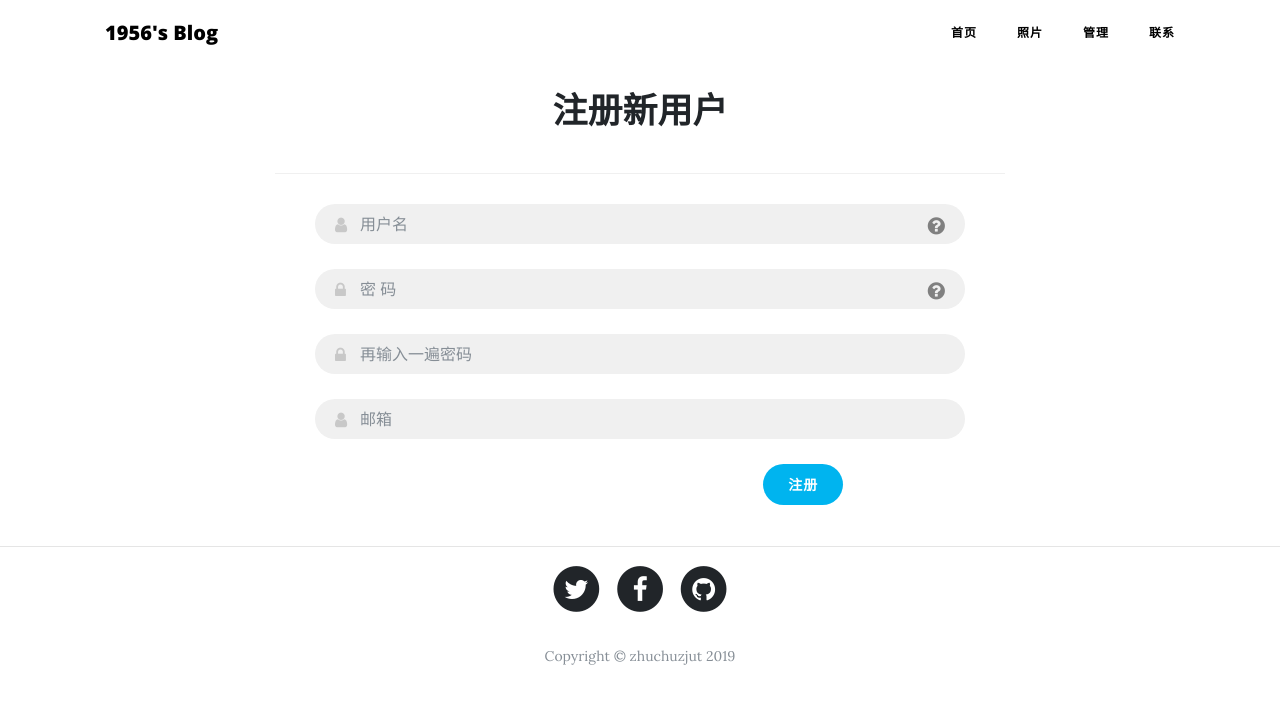
After one commit to zhuxiaochu/microblog, a Flask app: page /signup in a window 1280 px wide. The commit adds this page. Shown: the top 704 px of the page. Run offline with Flask 2, Linux system fonts and the light colour scheme; some libraries are stand-ins or nearby versions.

Commit message:
improve signup module

```diff
--- a/app/forms.py
+++ b/app/forms.py
@@ -5,48 +5,50 @@ from wtforms.fields import (StringField,TextField,TextAreaField,SubmitField,Bool
 from wtforms.validators import DataRequired, Length, ValidationError, Email, EqualTo
 
 class LoginForm(Form):
-	username = StringField(validators=[DataRequired(), Length(max=25)],label='Username')
-	password = StringField(validators=[DataRequired(), Length(max=15)])
-	remember_me = BooleanField('check', default=False)
-	submit = SubmitField('登录')
+    username = StringField(validators=[DataRequired(), Length(max=25)],label='Username')
+    password = StringField(validators=[DataRequired(), Length(max=15)])
+    remember_me = BooleanField('check', default=False)
+    submit = SubmitField('登录')
 
 class SignUpForm(Form):
-	username = StringField('username',validators=[DataRequired(message='请输入用户名'), Length(max=25)])
-	email = StringField('Email', validators=[DataRequired(), Email()])
-	password = PasswordField('password', validators=[DataRequired(), Length(min=6,max=15)])
-	password2 = PasswordField(validators=[DataRequired(), EqualTo('password')])
-	submit = SubmitField('注册')
+    username = StringField('username',validators=[DataRequired(message='请输入用户名'), Length(max=25)])
+    email = StringField('Email', validators=[DataRequired(), Email(message='不合理的邮箱格式')])
+    password = PasswordField('password', validators=[DataRequired(), Length(min=6,max=15)])
+    password2 = PasswordField('password2', validators=[DataRequired(), EqualTo('password',
+                             message='前后输入的密码不一样')])
+    submit = SubmitField('注册')
 
-	def validate_username(self,username):
-		user = User.query.filter_by(username=username.data).first()
-		if user is not None:
-			raise ValidationError('用户名已存在')
-	def validate_username(self,email):
-		user = User.query.filter_by(email=email.data).first()
-		if user is not None:
-			raise ValidationError('此邮箱已注册')
+    def validate_username(self,username):
+        user = User.query.filter_by(username=username.data).first()
+        print(user)
+        if user is not None:
+            raise ValidationError('用户名已存在')
+    def validate_email(self,email):
+        user = User.query.filter_by(email=email.data).first()
+        if user is not None:
+            raise ValidationError('此邮箱已注册')
 
 
 class EditForm(Form):
-	username = TextField('username', validators = [DataRequired()])
-	about_me = TextAreaField('about_me', validators = [Length(min = 0, max =140)])
-	def __init__(self, original_username, *args, **kwargs):
-		Form.__init__(self, *args, **kwargs)
-		self.original_username = original_username
-	def validate(self):
-		if not Form.validate(self):
-			return False
-		if self.username.data == self.original_username:
-			return True
-		user = User.query.filter_by(username = self.username.data).first()
-		if user != None:
-			return False
-		return True
+    username = TextField('username', validators = [DataRequired()])
+    about_me = TextAreaField('about_me', validators = [Length(min = 0, max =140)])
+    def __init__(self, original_username, *args, **kwargs):
+        Form.__init__(self, *args, **kwargs)
+        self.original_username = original_username
+    def validate(self):
+        if not Form.validate(self):
+            return False
+        if self.username.data == self.original_username:
+            return True
+        user = User.query.filter_by(username = self.username.data).first()
+        if user != None:
+            return False
+        return True
 
 class ChangeForm(Form):
-	title = TextField('title', validators = [DataRequired()])
-	content = TextAreaField('content', validators = [Length(min = 0, max=140)])
+    title = TextField('title', validators = [DataRequired()])
+    content = TextAreaField('content', validators = [Length(min = 0, max=140)])
 
 class PostForm(Form):
-	title = TextField('title', validators = [DataRequired(Length(min =0,max=120))])
-	content = TextAreaField('content', validators = [Length(min = 0, max=1200)])
+    title = TextField('title', validators = [DataRequired(Length(min =0,max=120))])
+    content = TextAreaField('content', validators = [Length(min = 0, max=1200)])
--- a/app/models.py
+++ b/app/models.py
@@ -36,7 +36,9 @@ class User(UserMixin,db.Model):
 	def login_check(cls,username):
 		user = cls.query.filter(User.username == username).first()
 		if not user:
-			return None
+			user = cls.query.filter(User.email == username).first()
+			if not user:
+				return None
 		return user
 
 class Post(db.Model):
--- a/app/routes.py
+++ b/app/routes.py
@@ -36,13 +36,13 @@ def login():
                 flash("服务存在异常！请稍后再试。")                      #"The Database error!"  没必要告诉用户太明确的错误原因
                 return redirect('/login')
             if not next_page or url_parse(next_page).netloc != '':
-                flash('remember me? ' + str(request.form.get('remember_me')))
+                #flash('remember me? ' + str(request.form.get('remember_me')))
                 next_page = url_for('index')
             return redirect(next_page)
         else:
             flash('用户名或密码错误！')          #Login failed, username or password error!
             return redirect('/login')
-    return render_template('login.html',form=form)
+    return render_template('login.html', form=form, title='登录')
 
 
 @app.route('/logout')
@@ -60,3 +60,23 @@ def contact():
 @login_required
 def archives():
 	return 'making'
+
+@app.route('/signup', methods=['GET', 'POST'])
+def signup():
+    if current_user.is_authenticated:
+        return redirect(url_for('index'))
+    form = SignUpForm()
+    if form.validate_on_submit():
+        user = User(username=form.username.data, email=form.email.data)
+        user.set_password(form.password.data)
+        try:
+            db.session.add(user)
+            db.session.commit()
+        except:
+            flash("服务存在异常！请稍后再试。")                      #"The Database error!"  没必要告诉用户太明确的错误原因
+            return redirect('/signup')
+        flash('注册成功')
+        return redirect(url_for('login'))
+    #if form.username.data is not None:
+        #flash('错误')
+    return render_template('signup.html', form=form, title='注册')
--- a/app/static/css/clean-blog.css
+++ b/app/static/css/clean-blog.css
@@ -321,3 +321,7 @@ footer {
 .btn-lg {
   font-size: 16px;
   padding: 25px 35px; }
+
+.alert {
+  border-radius: 0.85rem;
+}
--- a/app/static/js/clean-blog.js
+++ b/app/static/js/clean-blog.js
@@ -36,6 +36,11 @@
         }
         this.previousTop = currentTop;
       });
+  function register(){
+  var regist = document.getElementById('login')
+  regist.innerHTML = '注册'
+  regist.href = 'signup'
+}
   }
 
 })(jQuery); // End of use strict
--- a/app/templates/base.html
+++ b/app/templates/base.html
@@ -8,9 +8,9 @@
     <meta name="description" content="">
     <meta name="author" content="1956">
     {% if title %}
-    <title> {{ title }} - 个人博客</title>
+    <title> {{ title }} - 1956的博客</title>
     {% else %}
-    <title> 一点点技术和感悟 - 个人博客</title>
+    <title> 一点点技术和感悟 - 1956的博客</title>
     {% endif %}
     <!-- Bootstrap core CSS -->
     <link href="static/vendor/bootstrap/css/bootstrap.min.css" rel="stylesheet">
@@ -38,7 +38,7 @@
     <!-- Navigation -->
     <nav class="navbar navbar-expand-lg navbar-light fixed-top" id="mainNav">
       <div class="container">
-        <a class="navbar-brand" href="index">My Blog</a>
+        <a class="navbar-brand" href="index">1956's Blog</a>
         <button class="navbar-toggler navbar-toggler-right" type="button" data-toggle="collapse" data-target="#navbarResponsive" aria-controls="navbarResponsive" aria-expanded="false" aria-label="Toggle navigation">
           菜单
           <i class="fa fa-bars"></i>
@@ -52,9 +52,15 @@
               <a class="nav-link" href="{{ url_for('logout') }}">退出</a>
             </li>
             {% else %}
-            <li class="nav-item">
-              <a class="nav-link" href="{{ url_for('login') }}">登录</a>
-            </li>
+              {% if title %}
+                {% if title == "登录" %}
+                {% block items %}{% endblock %}
+                {% endif %}
+              {% else %}
+                <li class="nav-item">
+                  <a id="login" class="nav-link" href="{{ url_for('login') }}">登录</a>
+                </li>
+              {% endif %}
             {% endif %}
             </li>
             <li class="nav-item">
--- /dev/null
+++ b/app/templates/signup.html
@@ -0,0 +1,57 @@
+{% extends "base.html" %}
+{% block stylesheet %}
+<link rel="stylesheet" type="text/css" href="static/css/login.css">
+<style>
+    .nav-link,
+    .navbar-brand {
+        color: black !important;
+    }
+</style>
+{% endblock %}
+{% block content %}
+      <div class="container">
+        <div class="row">
+          <div class="col-lg-8 col-md-10 mx-auto">
+            <form class="form-horizontal" action="" method="POST">
+                {{ form.hidden_tag() }}
+                <span class="heading">注册新用户</span>
+                {% include "flash.html" %}
+                <div class="form-group">
+                    {{ form.username(class="form-control", id="inputEmial2", placeholder="用户名")}}
+                    {% for error in form.username.errors %}
+                    <span style="color: red">[{{ error }}]</span>
+                    {% endfor %}
+                    <i class="fa fa-user"></i>
+                    <a href="#" class="fa fa-question-circle"></a>
+                </div>
+                <div class="form-group help">
+                    {{ form.password(type="password", class="form-control", id="inputPassword3", placeholder="密 码") }}
+                    {% for error in form.password.errors %}
+                    <span style="color: red">[{{ error }}]</span>
+                    {% endfor %}
+                    <i class="fa fa-lock"></i>
+                    <a href="#" class="fa fa-question-circle"></a>
+                </div>
+                <div class="form-group help">
+                    {{ form.password2(type="password", class="form-control", id="inputPassword4", placeholder="再输入一遍密码") }}
+                    {% for error in form.password2.errors %}
+                    <span style="color: red">[{{ error }}]</span>
+                    {% endfor %}
+                    <i class="fa fa-lock"></i>
+                </div>
+                <div class="form-group">
+                    {{ form.email(type='email', class="form-control", id="inputEmial3", placeholder="邮箱")}}
+                    {% for error in form.email.errors %}
+                    <span style="color: red">[{{ error }}]</span>
+                    {% endfor %}
+                    <i class="fa fa-user"></i>
+                </div>
+                <div class="form-group col-md-10">
+                    <span class="text"></span>
+                    {{ form.submit(class="btn btn-default") }}
+                </div>
+            </form>
+          </div>
+        </div>
+      </div>
+{% endblock %}
```
Also changed, not shown: app/templates/login.html (+7 -1 lines), app.db, app/static/img/contact-bg.jpg, app/static/img/home-bg.jpg, 2 other files.
